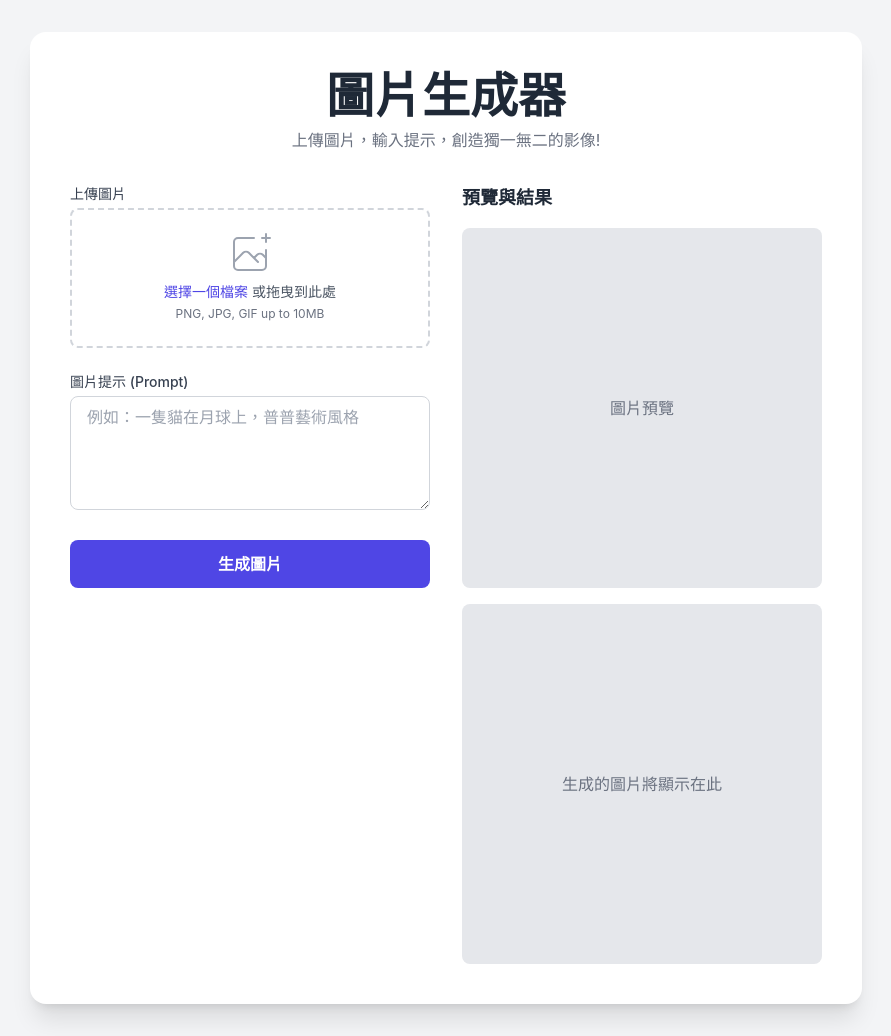
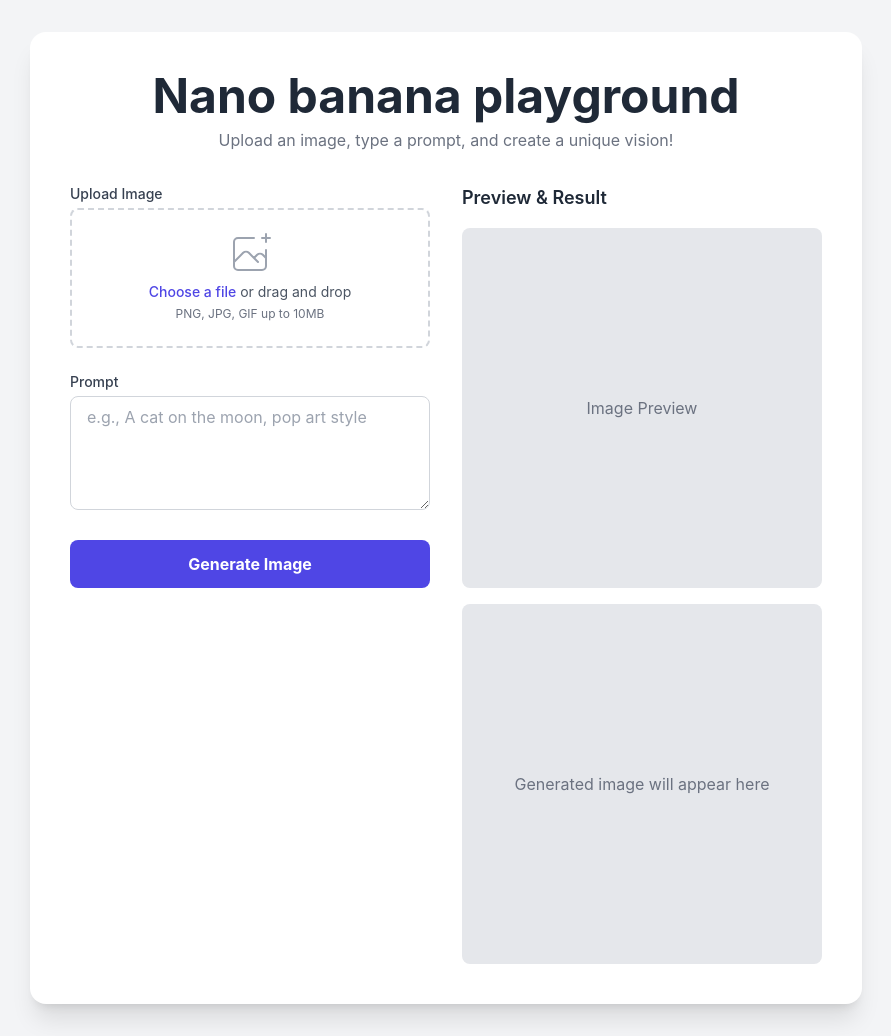
Before and after one commit to yafangshih/hk-minisite-v4, a Flask app: page / in a window 1280 px wide. Shown: the whole page, without its empty margins (194-1085 px from the left). Run offline with Flask 3, Linux system fonts and the light colour scheme; some libraries are stand-ins or nearby versions.

Commit message:
eng version

```diff
--- a/templates/index.html
+++ b/templates/index.html
@@ -1,9 +1,9 @@
 <!DOCTYPE html>
-<html lang="zh-Hant">
+<html lang="en">
 <head>
     <meta charset="UTF-8">
     <meta name="viewport" content="width=device-width, initial-scale=1.0">
-    <title>Nano Banana 圖片生成器</title>
+    <title>Nano Banana Playground</title>
     <script src="https://cdn.tailwindcss.com"></script>
     <style>
         body {
@@ -27,15 +27,15 @@
     <div class="container mx-auto p-4 md:p-8 max-w-4xl">
         <div class="bg-white rounded-2xl shadow-xl p-6 md:p-10">
             <header class="text-center mb-8">
-                <h1 class="text-4xl md:text-5xl font-bold text-gray-800">圖片生成器</h1>
-                <p class="text-gray-500 mt-2">上傳圖片，輸入提示，創造獨一無二的影像!</p>
+                <h1 class="text-4xl md:text-5xl font-bold text-gray-800">Nano banana playground</h1>
+                <p class="text-gray-500 mt-2">Upload an image, type a prompt, and create a unique vision!</p>
             </header>
 
             <main class="grid md:grid-cols-2 gap-8">
-                <!-- 左側：輸入區 -->
+                <!-- Left Column: Inputs -->
                 <div class="space-y-6">
                     <div>
-                        <label for="image-upload" class="block text-sm font-medium text-gray-700 mb-1">上傳圖片</label>
+                        <label for="image-upload" class="block text-sm font-medium text-gray-700 mb-1">Upload Image</label>
                         <div class="mt-1 flex justify-center px-6 pt-5 pb-6 border-2 border-gray-300 border-dashed rounded-lg">
                             <div class="space-y-1 text-center">
                                 <svg class="mx-auto h-12 w-12 text-gray-400" stroke="currentColor" fill="none" viewBox="0 0 48 48" aria-hidden="true">
@@ -43,37 +43,38 @@
                                 </svg>
                                 <div class="flex text-sm text-gray-600">
                                     <label for="image-upload-input" class="relative cursor-pointer bg-white rounded-md font-medium text-indigo-600 hover:text-indigo-500 focus-within:outline-none focus-within:ring-2 focus-within:ring-offset-2 focus-within:ring-indigo-500">
-                                        <span>選擇一個檔案</span>
+                                        <span>Choose a file</span>
                                         <input id="image-upload-input" name="image-upload" type="file" class="sr-only" accept="image/*">
                                     </label>
-                                    <p class="pl-1">或拖曳到此處</p>
+                                    <p class="pl-1">or drag and drop</p>
                                 </div>
                                 <p class="text-xs text-gray-500" id="file-name">PNG, JPG, GIF up to 10MB</p>
                             </div>
                         </div>
                     </div>
                     <div>
-                        <label for="prompt" class="block text-sm font-medium text-gray-700 mb-1">圖片提示 (Prompt)</label>
-                        <textarea id="prompt" rows="4" class="w-full px-4 py-2 border border-gray-300 rounded-lg focus:ring-indigo-500 focus:border-indigo-500" placeholder="例如：一隻貓在月球上，普普藝術風格"></textarea>
+                        <label for="prompt" class="block text-sm font-medium text-gray-700 mb-1">Prompt</label>
+                        <textarea id="prompt" rows="4" class="w-full px-4 py-2 border border-gray-300 rounded-lg focus:ring-indigo-500 focus:border-indigo-500" placeholder="e.g., A cat on the moon, pop art style"></textarea>
                     </div>
                     <button id="generate-btn" class="w-full bg-indigo-600 text-white font-bold py-3 px-4 rounded-lg hover:bg-indigo-700 transition duration-300 disabled:bg-gray-400">
-                        生成圖片
+                        Generate Image
                     </button>
                 </div>
 
-                <!-- 右側：預覽與結果區 -->
+                <!-- Right Column: Preview & Result -->
                 <div class="space-y-4">
-                    <h3 class="text-lg font-semibold text-gray-800">預覽與結果</h3>
+                    <h3 class="text-lg font-semibold text-gray-800">Preview & Result</h3>
                     <div id="image-preview-container" class="w-full aspect-square bg-gray-200 rounded-lg flex items-center justify-center overflow-hidden">
-                        <span class="text-gray-500">圖片預覽</span>
+                        <span class="text-gray-500">Image Preview</span>
                     </div>
                     <div id="result-container" class="w-full aspect-square bg-gray-200 rounded-lg flex items-center justify-center overflow-hidden relative">
                          <div id="loader" class="loader hidden"></div>
                         <img id="result-image" src="" alt="Generated Image" class="hidden w-full h-full object-contain">
-                        <span id="result-placeholder" class="text-gray-500">生成的圖片將顯示在此</span>
+                        <span id="result-placeholder" class="text-gray-500">Generated image will appear here</span>
                     </div>
+                    <!-- Mobile download tip -->
                     <p id="mobile-download-tip" class="text-center text-orange-700 bg-orange-100 font-medium p-2 rounded-lg text-sm mt-2 hidden md:hidden">
-                        請長按生成圖，點選下載圖片
+                        Press and hold the image to download
                     </p>
                 </div>
             </main>
@@ -85,9 +86,7 @@
     </div>
 
     <script>
-        // --- 設定 ---
-
-        // --- DOM 元素 ---
+        // --- DOM Elements ---
         const imageUploadInput = document.getElementById('image-upload-input');
         const fileNameDisplay = document.getElementById('file-name');
         const promptInput = document.getElementById('prompt');
@@ -99,16 +98,16 @@
         const resultPlaceholder = document.getElementById('result-placeholder');
         const messageBox = document.getElementById('message-box');
         const messageText = document.getElementById('message-text');
-        const mobileDownloadTip = document.getElementById('mobile-download-tip'); // 新增
+        const mobileDownloadTip = document.getElementById('mobile-download-tip');
 
-        // --- 狀態變數 ---
+        // --- State ---
         let uploadedFile = null;
 
-        // --- 事件監聽 ---
+        // --- Event Listeners ---
         imageUploadInput.addEventListener('change', handleImageUpload);
         generateBtn.addEventListener('click', handleGenerateImage);
 
-        // --- 函式 ---
+        // --- Functions ---
         function handleImageUpload(event) {
             const file = event.target.files[0];
             if (!file) return;
@@ -123,14 +122,14 @@
 
         async function handleGenerateImage() {
             if (!uploadedFile || !promptInput.value.trim()) {
-                showMessage("請先上傳圖片並輸入提示詞！", "error");
+                showMessage("Please upload an image and enter a prompt!", "error");
                 return;
             }
 
             setLoading(true);
             resultImage.classList.add('hidden');
             resultPlaceholder.classList.add('hidden');
-            mobileDownloadTip.classList.add('hidden'); // 隱藏提示
+            mobileDownloadTip.classList.add('hidden'); // Hide tip
 
             try {
                 const base64ImageData = await fileToBase64(uploadedFile);
@@ -155,7 +154,7 @@
                 const result = await response.json();
 
                 if (!response.ok) {
-                    throw new Error(result.error?.message || '後端伺服器發生錯誤');
+                    throw new Error(result.error?.message || 'An error occurred on the backend server.');
                 }
 
                 console.log("Full API Response from backend:", JSON.stringify(result, null, 2));
@@ -167,28 +166,26 @@
                     const mimeType = imagePart.inlineData.mimeType;
                     resultImage.src = `data:${mimeType};base64,${generatedImageBase64}`;
                     resultImage.classList.remove('hidden');
-                    mobileDownloadTip.classList.remove('hidden'); // 顯示提示
-                    showMessage("圖片生成成功！");
+                    mobileDownloadTip.classList.remove('hidden'); // Show tip
+                    showMessage("Image generated successfully!");
                 } else {
-                    let detailedError = "API 回應中未找到圖片資料。";
+                    let detailedError = "No image data found in the API response.";
                     if (result?.candidates?.[0]?.finishReason === 'SAFETY') {
-                        detailedError += " 這可能是因為觸發了安全過濾器。請嘗試不同的圖片或提示詞。";
+                        detailedError += " This might be due to the safety filter. Please try a different image or prompt.";
                     } else if (result.error) {
                         detailedError = result.error.message;
                     }
                     throw new Error(detailedError);
-                }
+t                }
 
             } catch (error) {
-                console.error('生成圖片時發生錯誤:', error);
-                showMessage(`生成失敗: ${error.message}`, "error");
+                console.error('Error generating image:', error);
+                showMessage(`Generation failed: ${error.message}`, "error");
                 resultPlaceholder.classList.remove('hidden');
             } finally {
                 setLoading(false);
             }
         }
-
-        // 已移除 handleDownloadImage 函式
 
         function setLoading(isLoading) {
             generateBtn.disabled = isLoading;
```
